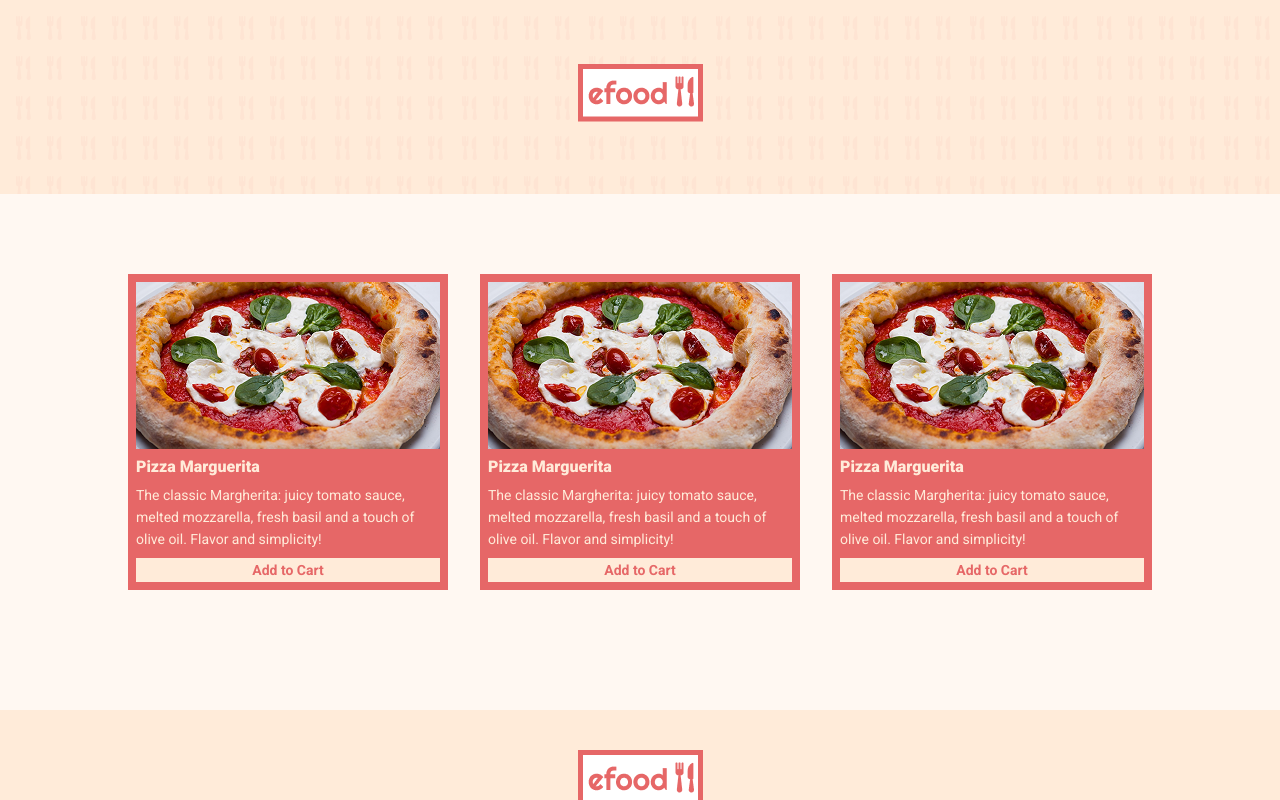
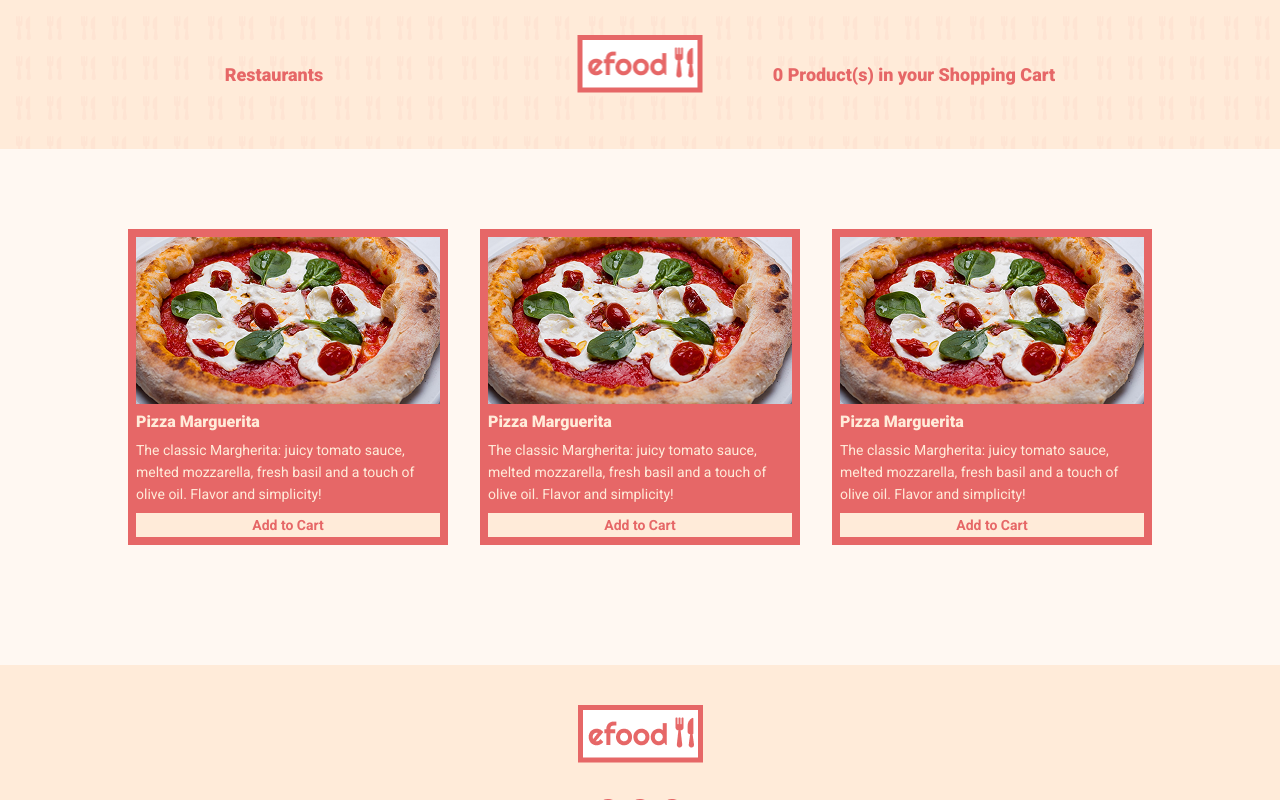
Before and after one commit to RamonSFR/EFOOD, a React (Vite) app: page / in a window 1280 px wide. Both pictures are taken after a click on the picture 364 px from the left and 566 px from the top of the page. Shown: the top 800 px of the page. Built offline with nearby package versions, Linux system fonts and the light colour scheme.

Commit message:
Changes on Header Component

```diff
--- a/src/Components/Header/index.tsx
+++ b/src/Components/Header/index.tsx
@@ -3,6 +3,7 @@ import { useLocation, useNavigate } from 'react-router-dom'
 import logo from '../../assets/images/icons/logo.png'
 
 import * as S from './styles'
+import { Link } from 'react-router-dom'
 
 const Header = () => {
   const location = useLocation()
@@ -11,19 +12,33 @@ const Header = () => {
 
   return (
     <S.HeaderContainer>
-    <div className="container">
-      <h1 onClick={() => navigate('/')}>
+        {isHomePage ? (
+          <>
+            <S.HeaderLogo>
               <img draggable="false" src={logo} alt="EFOOD" />
-      </h1>
-      {isHomePage ? (
+            </S.HeaderLogo>
             <S.Title>
               Live gastronomic experiences <br />
               at the confort of your house
             </S.Title>
+          </>
         ) : (
-        ''
+          <>
+            <S.HeaderLogo onClick={() => navigate('/')}>
+              <img draggable="false" src={logo} alt="EFOOD" />
+            </S.HeaderLogo>
+            <S.HeaderNav>
+              <li>
+                <Link to="/">
+                  <p>Restaurants</p>
+                </Link>
+              </li>
+              <li>
+                <p><span>0 Product(s) in your Shopping Cart</span></p>
+              </li>
+            </S.HeaderNav>
+          </>
         )}
-    </div>
     </S.HeaderContainer>
   )
 }
--- a/src/Components/Header/styles.ts
+++ b/src/Components/Header/styles.ts
@@ -7,19 +7,9 @@ export const HeaderContainer = styled.header`
   background-image: url(${bg});
   width: 100%;
   padding: 64px 0;
-
-  .container {
-    display: flex;
-    flex-direction: column;
-    align-items: center;
-    justify-content: center;
-
-    img {
-      width: 125px;
-      height: 58px;
-      cursor: pointer;
-    }
-  }
+  display: flex;
+  justify-content: center;
+  position: relative;
 `
 
 export const Title = styled.h2`
@@ -28,5 +18,31 @@ export const Title = styled.h2`
   font-weight: 900;
   line-height: 100%;
   text-align: center;
-  margin-top: 112px;
+  margin-top: 165px;
 `
+
+export const HeaderLogo = styled.h1`
+  position: absolute;
+  top: 35px;
+  left: 50%;
+  transform: translateX(-50%);
+  cursor: pointer;
+
+  img {
+    width: 125px;
+    height: 58px;
+  }
+`
+
+export const HeaderNav = styled.nav`
+  display: flex;
+  justify-content: space-around;
+  align-items: center;
+  width: 100%;
+
+  p {
+    color: ${c.red};
+    font-size: 18px;
+    font-weight: 900;
+  }
+`
--- a/src/styles/GlobalStyle.ts
+++ b/src/styles/GlobalStyle.ts
@@ -19,6 +19,7 @@ const GlobalStyle = createGlobalStyle`
     box-sizing: border-box;
     font-family: 'Roboto', sans-serif;
     list-style: none;
+    text-decoration: none;
   }
 
   body {
```
Lines whose indentation alone changed are shown as unchanged.
